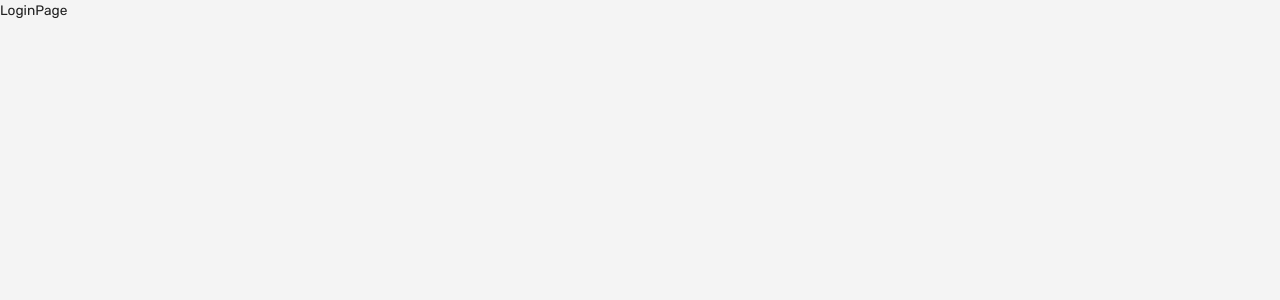
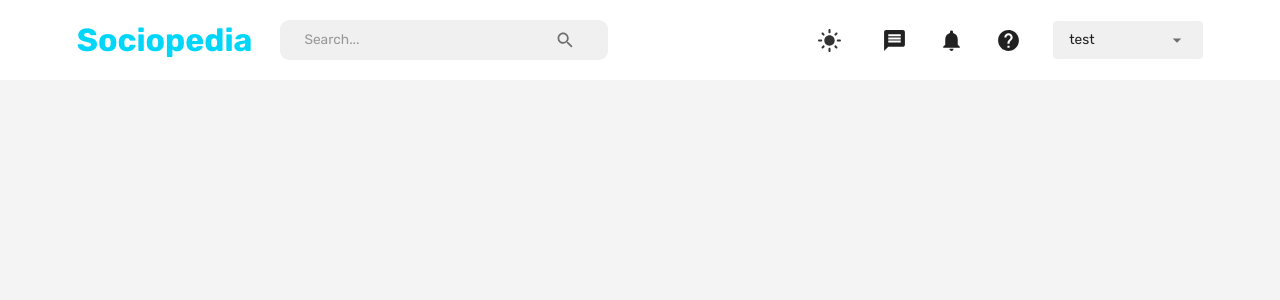
Before and after one commit to KeithGalway/fakebook, a React (Create React App) app: page /home in a window 1280 px wide. Before the commit this address led to /. Shown: the top 300 px of the page. Built offline with nearby package versions, Linux system fonts and the light colour scheme.

Commit message:
created navbar scene
created navbar in the scenes folder and tested it on the Home route

created flexbetween component

```diff
--- a/src/App.js
+++ b/src/App.js
@@ -2,6 +2,7 @@
 import HomePage from 'scenes/homePage'
 import LoginPage from 'scenes/loginPage'
 import ProfilePage from 'scenes/profilePage'
+import Navbar from 'scenes/navbar'
 import { useMemo } from 'react'
 import { useSelector } from 'react-redux'
 import { CssBaseline, ThemeProvider } from '@mui/material'
@@ -12,7 +13,7 @@
 const App = () => {
     const mode = useSelector((state) => state.mode)
     const theme = useMemo(() => createTheme(themeSettings(mode)), [mode])
-    const isAuth = Boolean(useSelector((state) => state.token))
+    // const isAuth = Boolean(useSelector((state) => state.token))
 
     return (
         <div className='app'>
@@ -21,8 +22,8 @@
                     <CssBaseline />
                     <Routes>
                         <Route path='/' element={<LoginPage />} />
-                        <Route path='/home' element={isAuth ? <HomePage /> : <Navigate to='/' />} />
-                        <Route path='/profile/:userId' element={isAuth ? <ProfilePage /> : <Navigate to='/' />} />
+                        <Route path='/home' element={<HomePage />} />
+                        <Route path='/profile/:userId' element={<ProfilePage />}/>
                     </Routes>
                 </ThemeProvider>
             </BrowserRouter>
--- /dev/null
+++ b/src/components/FlexBetween.jsx
@@ -0,0 +1,10 @@
+import { Box } from '@mui/material'
+import { styled } from '@mui/system'
+
+const FlexBetween = styled(Box)({
+    display: 'flex',
+    justifyContent: 'space-between',
+    alignItems: 'center'
+})
+
+export default FlexBetween
--- a/src/scenes/homePage/index.jsx
+++ b/src/scenes/homePage/index.jsx
@@ -1,6 +1,10 @@
+import Navbar from '../navbar/index'
+
 const HomePage = () => {
     return (
-        <div>HomePage</div>
+        <div>
+            <Navbar />
+        </div>
     )
 }
 
--- a/src/scenes/navbar/index.jsx
+++ b/src/scenes/navbar/index.jsx
@@ -1,6 +1,190 @@
+import { useState } from 'react'
+import {
+    Box,
+    IconButton,
+    InputBase,
+    Typography,
+    Select,
+    MenuItem,
+    FormControl,
+    useTheme,
+    useMediaQuery
+} from '@mui/material'
+import {
+    Search,
+    Message,
+    DarkMode,
+    LightMode,
+    Notifications,
+    Help,
+    Menu,
+    Close
+} from '@mui/icons-material'
+import { useDispatch, useSelector } from 'react-redux'
+import { setMode, setLogout } from 'state'
+import { useNavigate } from 'react-router-dom'
+import FlexBetween from 'components/FlexBetween'
+
 const Navbar = () => {
+    const [isMobileMenuToggled, setIsMobileMenuToggled] = useState(false)
+    const dispatch = useDispatch()
+    const navigate = useNavigate()
+    const user = useSelector((state) => state.user)
+    const isNonMobileScreens = useMediaQuery('(min-width: 1000px)')
+
+    const theme = useTheme()
+    const neutralLight = theme.palette.neutral.light
+    const dark = theme.palette.neutral.dark
+    const background = theme.palette.background.default
+    const primaryLight = theme.palette.primary.light
+    const alt = theme.palette.background.alt
+
+    const fullName = 'test'
+    // `${user.firstName} ${user.lastName}`
+
     return (
-        <div>Navbar</div>
+        <FlexBetween padding="1rem 6%" backgroundColor={alt}>
+            <FlexBetween gap="1.75rem">
+                <Typography
+                    fontWeight="bold"
+                    fontSize="clamp(1rem, 2rem, 2.25rem)"
+                    color="primary"
+                    onClick={() => navigate("/home")}
+                    sx={{
+                        "&:hover": {
+                            color: primaryLight,
+                            cursor: "pointer"
+                        },
+                    }}
+                >
+                    Sociopedia
+                </Typography>
+                {isNonMobileScreens && (
+                    <FlexBetween
+                        backgroundColor={neutralLight}
+                        borderRadius="9px"
+                        gap="3rem"
+                        padding="0.1rem 1.5rem"
+                    >
+                        <InputBase placeholder="Search..." />
+                        <IconButton>
+                            <Search />
+                        </IconButton>
+                    </FlexBetween>
+                )}
+            </FlexBetween>
+
+            {/* DESKTOP NAV */}
+            {isNonMobileScreens ? (
+                <FlexBetween gap="2rem">
+                    <IconButton onClick={() => dispatch(setMode())}>
+                        {theme.palette.mode === "dark" ? (
+                            <DarkMode sx={{ fontSize: "25px" }} />
+                        ) : (
+                            <LightMode sx={{ color: dark, fontSize: "25px" }} />
+                        )}
+                    </IconButton>
+                    <Message sx={{ fontSize: "25px" }} />
+                    <Notifications sx={{ fontSize: "25px" }} />
+                    <Help sx={{ fontSize: "25px" }} />
+                    <FormControl variant="standard" value={fullName}>
+                        <Select
+                            value={fullName}
+                            sx={{
+                                backgroundColor: neutralLight,
+                                width: "150px",
+                                borderRadius: "0.25rem",
+                                p: "0.25rem 1rem",
+                                    "& .MuiSvgIcon-root": {
+                                        pr: "0.25rem",
+                                        width: "3rem",
+                                    },
+                                    "& .MuiSelect-select:focus": {
+                                        backgroundColor: neutralLight,
+                                    },
+                                }}
+                            input={<InputBase />}
+                        >
+                            <MenuItem value={fullName}>
+                                <Typography>{fullName}</Typography>
+                            </MenuItem>
+                            <MenuItem onClick={() => dispatch(setLogout())}>Log Out</MenuItem>
+                        </Select>
+                    </FormControl>
+                </FlexBetween>
+            ) : (
+                <IconButton onClick={() => setIsMobileMenuToggled(!isMobileMenuToggled)}>
+                    <Menu />
+                </IconButton>
+            )}
+
+            {/* MOBILE NAV */}
+            {!isNonMobileScreens && isMobileMenuToggled && (
+                <Box
+                    position="fixed"
+                    right="0"
+                    bottom="0"
+                    height="100%"
+                    zIndex="10"
+                    maxWidth="500px"
+                    minWidth="300px"
+                    backgroundColor={background}
+                >
+                    {/* CLOSE ICON */}
+                    <Box display="flex" justifyContent="flex-end" p="1rem">
+                        <IconButton onClick={() => setIsMobileMenuToggled(!isMobileMenuToggled)}>
+                            <Close />
+                        </IconButton>
+                    </Box>
+
+                    {/* MENU ITEMS */}
+                    <FlexBetween
+                        display="flex"
+                        flexDirection="column"
+                        justifyContent="center"
+                        alignItems="center"
+                        gap="3rem"
+                    >
+                        <IconButton onClick={() => dispatch(setMode())} sx={{ fontSize: "25px" }}>
+                            {theme.palette.mode === "dark" ? (
+                                <DarkMode sx={{ fontSize: "25px" }} />
+                            ) : (
+                                <LightMode sx={{ color: dark, fontSize: "25px" }} />
+                            )}
+                        </IconButton>
+                        <Message sx={{ fontSize: "25px" }} />
+                        <Notifications sx={{ fontSize: "25px" }} />
+                        <Help sx={{ fontSize: "25px" }} />
+                        <FormControl variant="standard" value={fullName}>
+                            <Select
+                                value={fullName}
+                                sx={{
+                                    backgroundColor: neutralLight,
+                                    width: "150px",
+                                    borderRadius: "0.25rem",
+                                    p: "0.25rem 1rem",
+                                        "& .MuiSvgIcon-root": {
+                                            pr: "0.25rem",
+                                            width: "3rem",
+                                        },
+                                        "& .MuiSelect-select:focus": {
+                                            backgroundColor: neutralLight,
+                                        }
+                                }}
+                                input={<InputBase />}
+                            >
+                                <MenuItem value={fullName}>
+                                    <Typography>{fullName}</Typography>
+                                </MenuItem>
+                                <MenuItem onClick={() => dispatch(setLogout())}>
+                                    Log Out
+                                </MenuItem>
+                            </Select>
+                        </FormControl>
+                    </FlexBetween>
+                </Box>
+            )}
+        </FlexBetween>
     )
 }
 
```
